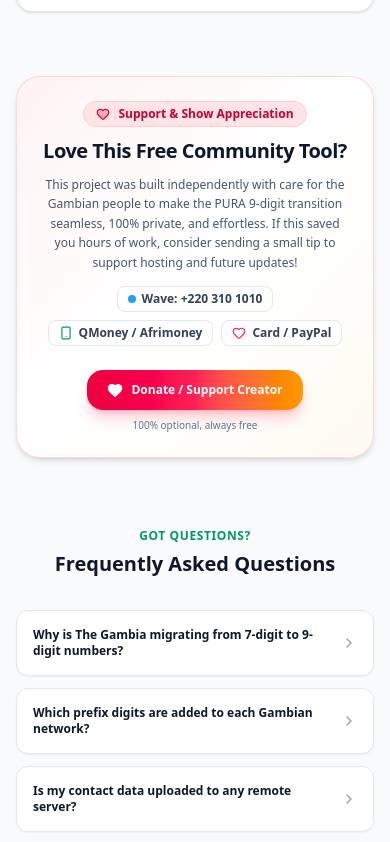
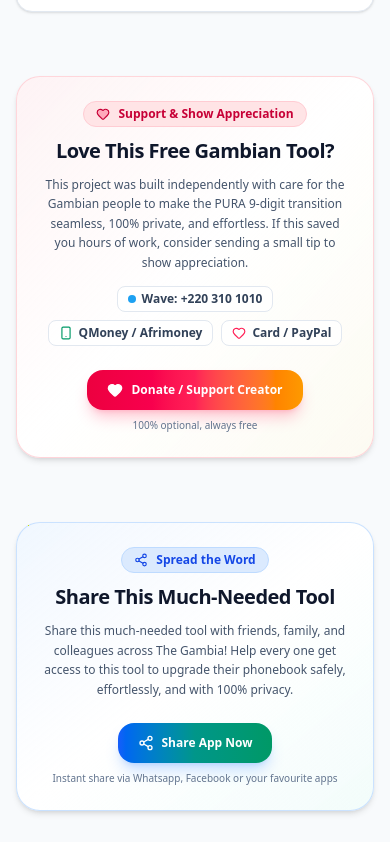
Before and after one commit to ninedigitsgm/ninedigitsgm.github.io, a React (Vite) app: page / in a window 390 px wide. Shown: the part 9222-10064 px from the top of the page. Built offline with nearby package versions, Linux system fonts and the light colour scheme; grey boxes are pictures that could not be loaded.

Commit message:
Added share button and section and other optimization

```diff
--- a/index.html
+++ b/index.html
@@ -19,7 +19,7 @@
 
     <!-- PWA Web App Manifest & Mobile Configuration -->
     <link rel="manifest" href="./manifest.webmanifest" />
-    <!--meta name="theme-color" content="#0284c7" /-->
+
     <meta name="mobile-web-app-capable" content="yes" />
     <meta name="apple-mobile-web-app-capable" content="yes" />
     <meta name="apple-mobile-web-app-status-bar-style" content="default" />
--- a/src/App.tsx
+++ b/src/App.tsx
@@ -49,7 +49,7 @@ import {
   getCanonicalPhoneKey
 } from './lib/puraEngine';
 import { SAMPLE_RAW_DATA } from './lib/demoData';
-import { ArrowLeft, Home, Sparkles, Moon, Sun, Smartphone, ShieldCheck, CopyCheck, GitMerge, Trash2, Heart } from 'lucide-react';
+import { ArrowLeft, Home, Sparkles, Moon, Sun, Smartphone, ShieldCheck, CopyCheck, GitMerge, Trash2, Heart, Share2, Menu, X } from 'lucide-react';
 
 export default function App() {
   // Page view routing: 'landing' or 'app'
@@ -77,6 +77,7 @@ export default function App() {
   const [showReference, setShowReference] = useState<boolean>(false);
   const [isSecurityModalOpen, setIsSecurityModalOpen] = useState<boolean>(false);
   const [isDonateOpen, setIsDonateOpen] = useState<boolean>(false);
+  const [appMobileMenuOpen, setAppMobileMenuOpen] = useState<boolean>(false);
   const [donateTriggerSource, setDonateTriggerSource] = useState<'download' | 'navbar' | 'section'>('navbar');
   interface HistoryState {
     records: ContactRecord[];
@@ -1575,6 +1576,7 @@ export default function App() {
               </span>
             )}
 
+            <div className="hidden sm:flex items-center gap-1.5 sm:gap-2.5">
               <button
                 type="button"
                 onClick={handleLoadSampleContacts}
@@ -1600,6 +1602,43 @@ export default function App() {
 
               <button
                 type="button"
+                onClick={() => {
+                  const shareUrl = window.location.origin;
+                  const shareText = 'Upgrade all Gambian 7-digit contacts to 9-digits safely and for free: ' + shareUrl;
+                  if (navigator.share) {
+                    navigator.share({
+                      title: 'Automatic 9-Digits Contacts Upgrader',
+                      text: shareText,
+                      url: shareUrl,
+                    }).catch(() => {
+                      navigator.clipboard.writeText(shareUrl);
+                      alert('Share link copied to clipboard!');
+                    });
+                  } else {
+                    navigator.clipboard.writeText(shareUrl);
+                    alert('Share link copied to clipboard!');
+                  }
+                }}
+                className="px-2.5 py-1.5 rounded-xl bg-blue-50 hover:bg-blue-100 dark:bg-blue-950/60 dark:hover:bg-blue-900/60 text-blue-700 dark:text-blue-300 text-xs font-bold border border-blue-200 dark:border-blue-800/80 flex items-center gap-1.5 transition cursor-pointer shrink-0"
+                title="Share this app with friends and colleagues"
+              >
+                <Share2 className="w-3.5 h-3.5 text-blue-600 dark:text-blue-400" />
+                <span className="inline">Share</span>
+              </button>
+            </div>
+
+            {/* Mobile Hamburger Toggle Button */}
+            <button
+              type="button"
+              onClick={() => setAppMobileMenuOpen(!appMobileMenuOpen)}
+              className="sm:hidden p-2 rounded-xl bg-slate-100 dark:bg-slate-800 hover:bg-slate-200 dark:hover:bg-slate-700 text-slate-700 dark:text-slate-200 border border-slate-200 dark:border-slate-700 transition cursor-pointer"
+              aria-label={appMobileMenuOpen ? 'Close menu' : 'Open menu'}
+            >
+              {appMobileMenuOpen ? <X className="w-5 h-5" /> : <Menu className="w-5 h-5" />}
+            </button>
+
+            <button
+              type="button"
               onClick={() => setDarkMode(!darkMode)}
               className="p-1.5 sm:p-2 rounded-xl text-slate-500 hover:text-slate-800 dark:text-slate-400 dark:hover:text-slate-100 bg-slate-100/70 hover:bg-slate-200/80 dark:bg-slate-800/70 dark:hover:bg-slate-700/80 border border-slate-200/60 dark:border-slate-700/60 transition cursor-pointer"
               title={darkMode ? 'Switch to light mode' : 'Switch to dark mode'}
@@ -1609,6 +1648,62 @@ export default function App() {
             </button>
           </div>
         </div>
+
+        {/* Mobile Menu Dropdown for App Workspace */}
+        {appMobileMenuOpen && (
+          <div className="sm:hidden border-t border-slate-200 dark:border-slate-800 bg-white/95 dark:bg-slate-900/95 backdrop-blur-xl px-4 pt-3 pb-5 space-y-2 shadow-xl">
+            <button
+              type="button"
+              onClick={() => {
+                setAppMobileMenuOpen(false);
+                handleLoadSampleContacts();
+              }}
+              className="w-full py-2.5 px-3 rounded-xl bg-slate-100 dark:bg-slate-800 hover:bg-slate-200 dark:hover:bg-slate-700 text-slate-700 dark:text-slate-200 font-semibold text-xs border border-slate-300 dark:border-slate-700 flex items-center gap-2.5 transition cursor-pointer"
+            >
+              <Sparkles className="w-4 h-4 text-amber-500" />
+              <span>Load Sample Contacts</span>
+            </button>
+
+            <button
+              type="button"
+              onClick={() => {
+                setAppMobileMenuOpen(false);
+                setDonateTriggerSource('navbar');
+                setIsDonateOpen(true);
+              }}
+              className="w-full py-2.5 px-3 rounded-xl bg-rose-50 hover:bg-rose-100 dark:bg-rose-950/60 dark:hover:bg-rose-900/60 text-rose-700 dark:text-rose-300 font-bold text-xs border border-rose-200 dark:border-rose-800 flex items-center gap-2.5 transition cursor-pointer"
+            >
+              <Heart className="w-4 h-4 fill-rose-500/30 text-rose-600 dark:text-rose-400" />
+              <span>Donate / Support Creator</span>
+            </button>
+
+            <button
+              type="button"
+              onClick={() => {
+                setAppMobileMenuOpen(false);
+                const shareUrl = window.location.origin;
+                const shareText = 'Upgrade all Gambian 7-digit contacts to 9-digits safely and for free: ' + shareUrl;
+                if (navigator.share) {
+                  navigator.share({
+                    title: 'Automatic 9-Digits Contacts Upgrader',
+                    text: shareText,
+                    url: shareUrl,
+                  }).catch(() => {
+                    navigator.clipboard.writeText(shareUrl);
+                    alert('Share link copied to clipboard!');
+                  });
+                } else {
+                  navigator.clipboard.writeText(shareUrl);
+                  alert('Share link copied to clipboard!');
+                }
+              }}
+              className="w-full py-2.5 px-3 rounded-xl bg-blue-50 hover:bg-blue-100 dark:bg-blue-950/60 dark:hover:bg-blue-900/60 text-blue-700 dark:text-blue-300 font-bold text-xs border border-blue-200 dark:border-blue-800 flex items-center gap-2.5 transition cursor-pointer"
+            >
+              <Share2 className="w-4 h-4 text-blue-600 dark:text-blue-400" />
+              <span>Share App</span>
+            </button>
+          </div>
+        )}
 
         {/* Decorative Strip - Gambia Flag Gradient (Red - White - Blue - White - Green) */}
         <div
--- a/src/components/DonateModal.tsx
+++ b/src/components/DonateModal.tsx
@@ -133,7 +133,7 @@ export const DonateModal: React.FC<DonateModalProps> = ({
                   Your upgraded contacts file was generated successfully!
                 </p>
                 <p className="mt-0.5 text-emerald-700 dark:text-emerald-300/90 leading-relaxed text-[11px] sm:text-xs">
-                  If this tool saved you hours of manual editing, consider sending a small tip to show appreciation and support future community tools.
+                  If this saved you hours of work, consider sending a small tip to show appreciation.
                 </p>
               </div>
             </div>
@@ -146,7 +146,7 @@ export const DonateModal: React.FC<DonateModalProps> = ({
               <span>100% Free &amp; 100% On-Device Privacy Guaranteed</span>
             </div>
             <p className="text-[11px] sm:text-xs text-slate-600 dark:text-slate-300 leading-relaxed">
-              This Web app, which can be installable as a mobile app on all devices is provided 100% free, zero ads, secure data privacy, zero tracking, and Zero paywalls (No Section on the web app asks for Premium, Codes of any sort from you) so every Gambian, Resident and Businesses can migrate seamlessly. Your Support will be so invaluable if you can, No amount is too small!
+              This Web app, which can be installable as a mobile app on all devices is provided 100% free, zero ads, secure data privacy, zero tracking, and Zero paywalls (No Section on the web app asks for Premium, Codes of any sort from you) so every Gambian, Resident and Businesses can migrate seamlessly. Your Support will be so invaluable.
             </p>
           </div>
 
--- a/src/components/LandingPage.tsx
+++ b/src/components/LandingPage.tsx
@@ -42,7 +42,8 @@ import {
   GitCompare,
   History,
   Trash2,
-  Heart
+  Heart,
+  Share2
 } from 'lucide-react';
 import { OperatorLogo } from './OperatorLogo';
 import { LiveSandbox } from './LiveSandbox';
@@ -80,11 +81,32 @@ export const LandingPage: React.FC<LandingPageProps> = ({
   const [activeSection, setActiveSection] = useState<string>('how-it-works');
   const [isSecurityModalOpen, setIsSecurityModalOpen] = useState<boolean>(false);
   const [isDonateModalOpen, setIsDonateModalOpen] = useState<boolean>(false);
+  const [copiedShare, setCopiedShare] = useState<boolean>(false);
+
+  const handleShareApp = () => {
+    const shareUrl = window.location.origin;
+    const shareText = 'Upgrade all Gambian 7-digit contacts to 9-digits safely and for free: ' + shareUrl;
+    if (navigator.share) {
+      navigator.share({
+        title: 'Automatic 9-Digits Contacts Upgrader',
+        text: shareText,
+        url: shareUrl,
+      }).catch(() => {
+        navigator.clipboard.writeText(shareUrl);
+        setCopiedShare(true);
+        setTimeout(() => setCopiedShare(false), 2200);
+      });
+    } else {
+      navigator.clipboard.writeText(shareUrl);
+      setCopiedShare(true);
+      setTimeout(() => setCopiedShare(false), 2200);
+    }
+  };
 
   // Track active section for navigation
   useEffect(() => {
     const handleScroll = () => {
-      const sections = ['how-it-works', 'tutorial', 'features', 'pura-rules', 'live-tester', 'donate', 'faq'];
+      const sections = ['how-it-works', 'tutorial', 'features', 'pura-rules', 'live-tester', 'donate', 'share', 'faq'];
       const scrollPosition = window.scrollY + 140;
 
       for (let i = sections.length - 1; i >= 0; i--) {
@@ -123,6 +145,7 @@ export const LandingPage: React.FC<LandingPageProps> = ({
     { label: 'PURA Rules', href: '#pura-rules', icon: BookOpen, id: 'pura-rules' },
     { label: 'Live Sandbox', href: '#live-tester', icon: FlaskConical, id: 'live-tester' },
     { label: 'Donate', href: '#donate', icon: Heart, id: 'donate' },
+    { label: 'Share', href: '#share', icon: Share2, id: 'share' },
     { label: 'FAQ', href: '#faq', icon: HelpCircle, id: 'faq' },
   ];
 
@@ -875,11 +898,11 @@ export const LandingPage: React.FC<LandingPageProps> = ({
                     </div>
 
                     <h2 className="text-xl sm:text-2xl font-black text-slate-900 dark:text-white tracking-tight">
-                      Love This Free Community Tool?
+                      Love This Free Gambian Tool?
                     </h2>
 
                     <p className="text-xs sm:text-sm text-slate-600 dark:text-slate-300 max-w-xl leading-relaxed">
-                      This project was built independently with care for the Gambian people to make the PURA 9-digit transition seamless, 100% private, and effortless. If this saved you hours of work, consider sending a small tip to support hosting and future updates!
+                      This project was built independently with care for the Gambian people to make the PURA 9-digit transition seamless, 100% private, and effortless. If this saved you hours of work, consider sending a small tip to show appreciation.
                     </p>
 
                     <div className="pt-1 flex flex-wrap items-center justify-center md:justify-start gap-2 text-xs font-semibold text-slate-700 dark:text-slate-300">
@@ -909,6 +932,44 @@ export const LandingPage: React.FC<LandingPageProps> = ({
                     </button>
                     <span className="text-[10px] text-slate-500 dark:text-slate-400">
                       100% optional, always free
+                    </span>
+                  </div>
+                </div>
+              </div>
+            </div>
+          </ScrollReveal>
+
+          {/* Share Section - "Share This Much-Needed Tool" */}
+          <ScrollReveal>
+            <div id="share" className="mb-16 scroll-mt-24 sm:scroll-mt-28 max-w-4xl mx-auto">
+              <div className="bg-gradient-to-br from-blue-50/85 via-white to-teal-50/70 dark:from-slate-800/90 dark:via-slate-900/90 dark:to-blue-950/30 border border-blue-200/80 dark:border-blue-900/50 rounded-3xl p-6 sm:p-8 shadow-md relative overflow-hidden">
+                <div className="flex flex-col md:flex-row items-center justify-between gap-6 relative z-10">
+                  <div className="space-y-2.5 text-center md:text-left">
+                    <div className="inline-flex items-center gap-2 px-3 py-1 rounded-full bg-blue-100 dark:bg-blue-950/80 text-blue-700 dark:text-blue-300 text-xs font-bold border border-blue-200 dark:border-blue-800">
+                      <Share2 className="w-3.5 h-3.5" />
+                      <span>Spread the Word</span>
+                    </div>
+
+                    <h2 className="text-xl sm:text-2xl font-black text-slate-900 dark:text-white tracking-tight">
+                      Share This Much-Needed Tool
+                    </h2>
+
+                    <p className="text-xs sm:text-sm text-slate-600 dark:text-slate-300 max-w-xl leading-relaxed">
+                      Share this much-needed tool with friends, family, and colleagues across The Gambia! Help every one get access to this tool to upgrade their phonebook safely, effortlessly, and with 100% privacy.
+                    </p>
+                  </div>
+
+                  <div className="shrink-0 flex flex-col items-center gap-2">
+                    <button
+                      type="button"
+                      onClick={handleShareApp}
+                      className="px-5 py-3 rounded-2xl bg-gradient-to-r from-blue-600 via-teal-600 to-emerald-600 hover:from-blue-700 hover:to-emerald-700 text-white font-extrabold text-xs sm:text-sm shadow-lg shadow-blue-500/25 flex items-center gap-2 transition cursor-pointer active:scale-95"
+                    >
+                      <Share2 className="w-4 h-4 text-white" />
+                      <span>{copiedShare ? 'Link Copied!' : 'Share App Now'}</span>
+                    </button>
+                    <span className="text-[10px] text-slate-500 dark:text-slate-400">
+                      {copiedShare ? 'Link copied to clipboard!' : 'Instant share via Whatsapp, Facebook or your favourite apps'}
                     </span>
                   </div>
                 </div>
```
Lines whose indentation alone changed are shown as unchanged.
